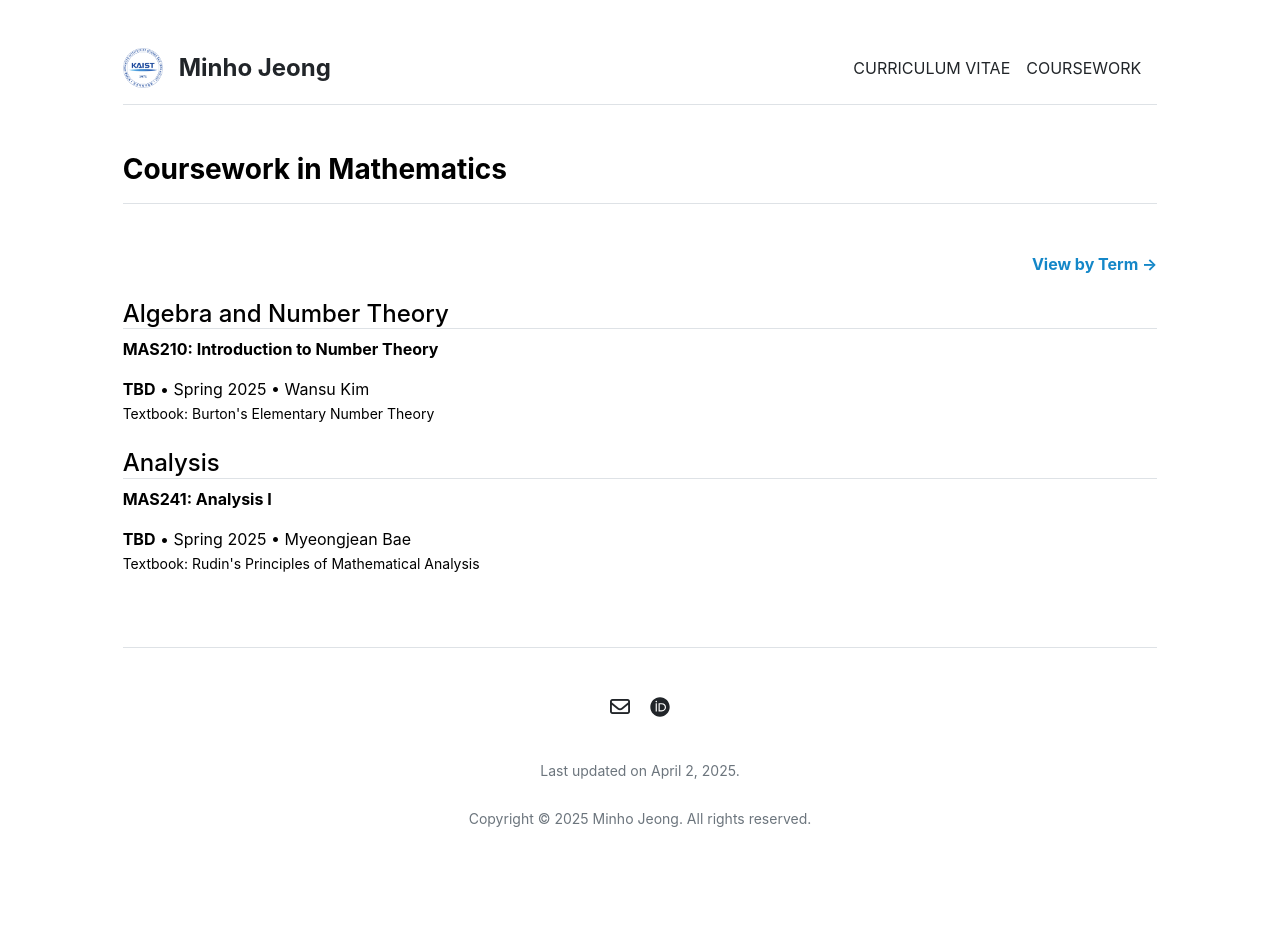
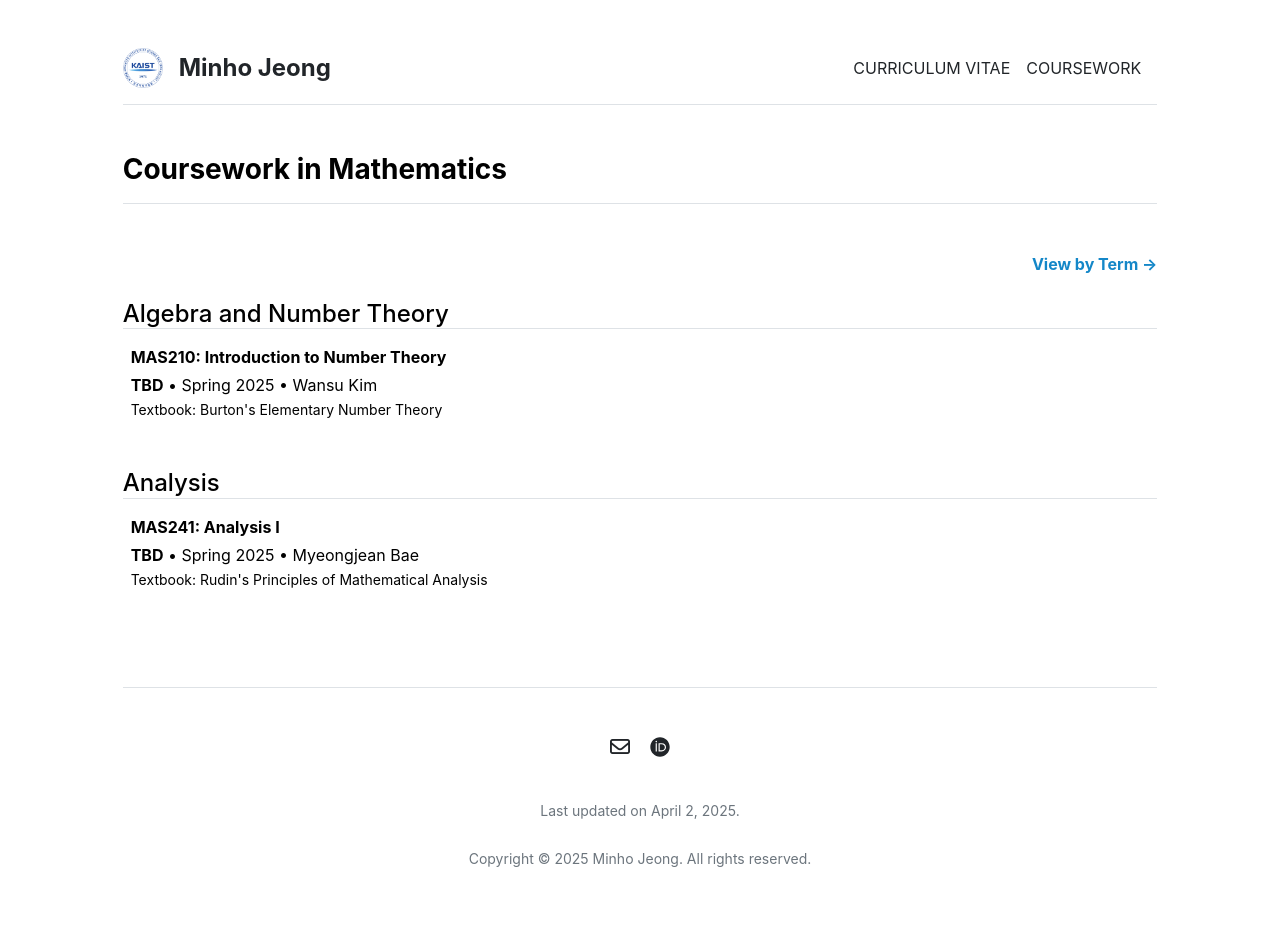
Before and after one commit to mino-jeong/mino-jeong.github.io, a Jekyll site: the page built from coursework-field.md, in a window 1280 px wide. Built offline with Jekyll 4.4.1, drawn with Linux system fonts in a browser that asks for light colours; before the commit the page ends 902 px from its top, so only the background shows below that.

Commit message:
Update coursework-field.html

```diff
--- a/_layouts/coursework-field.html
+++ b/_layouts/coursework-field.html
@@ -14,20 +14,30 @@
       </a>
     </p>
 
-    <div class="mb-4">
-      <h4 class="border-bottom">Algebra and Number Theory</h4>
-      {% for section in site.data.coursework-field.algebra %}
-        <p class="fw-bold">{{ section.title }}</p>
-        <p>{{ section.description }}<br><small>Textbook: {{ section.textbook }}</small></p>
-      {% endfor %}
+    <div class="mb-5">
+      <h4 class="border-bottom mb-3">Algebra and Number Theory</h4>
+      <div class="ps-2">
+        {% for section in site.data.coursework-field.algebra %}
+          <p class="fw-bold mb-1">{{ section.title }}</p>
+          <p class="mb-4">
+            {{ section.description }}<br>
+            <small>Textbook: {{ section.textbook }}</small>
+          </p>
+        {% endfor %}
+      </div>
     </div>
 
-    <div class="mb-4">
-      <h4 class="border-bottom">Analysis</h4>
-      {% for section in site.data.coursework-field.analysis %}
-        <p class="fw-bold">{{ section.title }}</p>
-        <p>{{ section.description }}<br><small>Textbook: {{ section.textbook }}</small></p>
-      {% endfor %}
+    <div class="mb-5">
+      <h4 class="border-bottom mb-3">Analysis</h4>
+      <div class="ps-2">
+        {% for section in site.data.coursework-field.analysis %}
+          <p class="fw-bold mb-1">{{ section.title }}</p>
+          <p class="mb-4">
+            {{ section.description }}<br>
+            <small>Textbook: {{ section.textbook }}</small>
+          </p>
+        {% endfor %}
+      </div>
     </div>
 
   </div>
```
